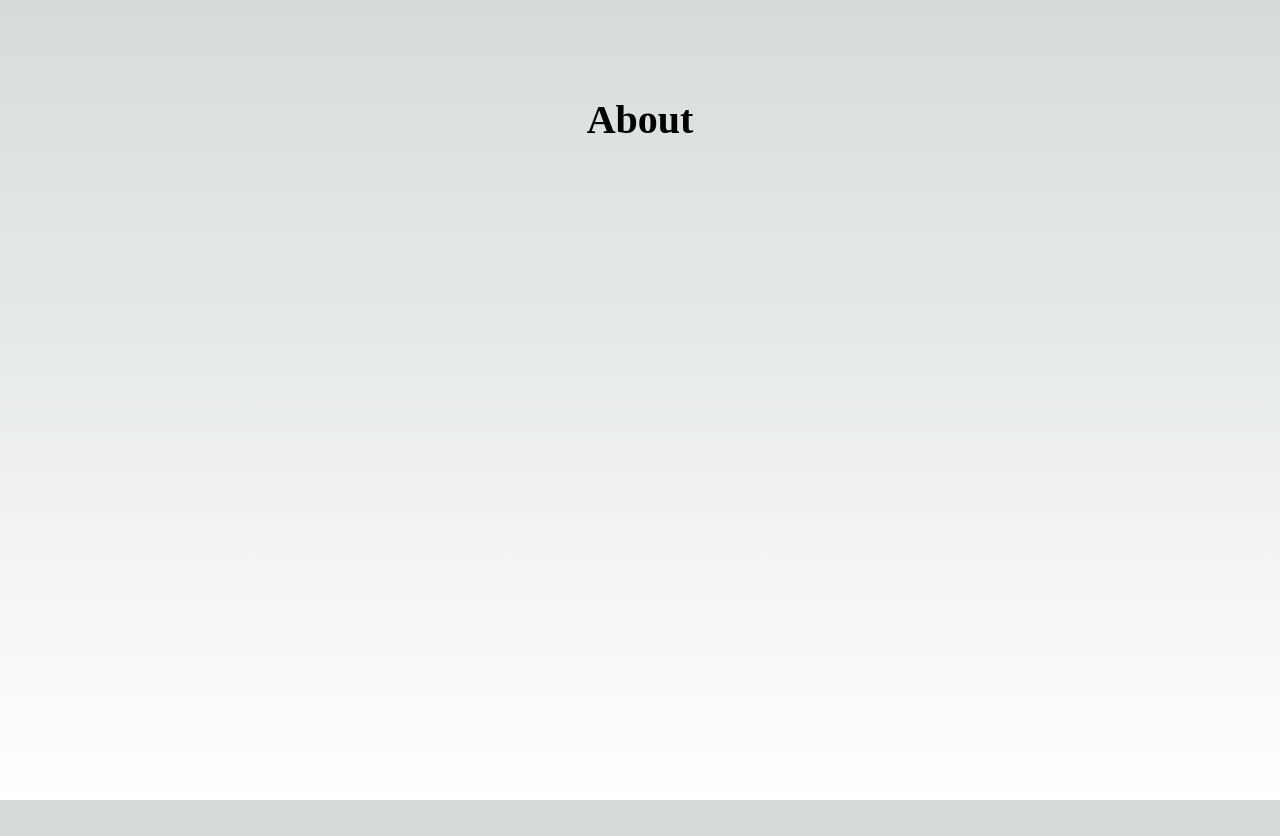
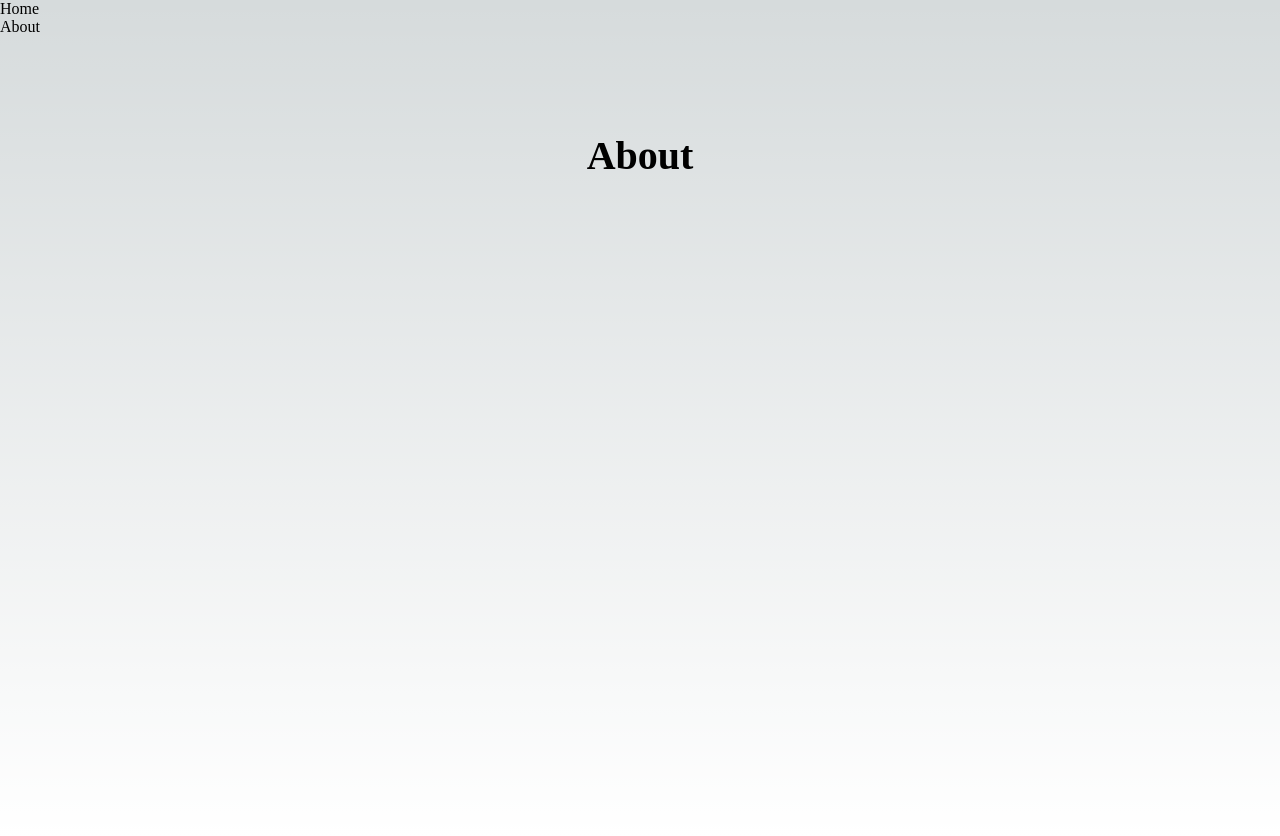
Before and after one commit to fidotheprince/nextjs-practice, a Next.js app in the folder next-pract/: page /about in a window 1280 px wide. Before the commit the page ends 800 px from the top, so only its background shows below. Built offline with nearby package versions, Linux system fonts and the light colour scheme.

Commit message:
integrated nav to layout;

```diff
--- a/next-pract/components/Layout.js
+++ b/next-pract/components/Layout.js
@@ -1,4 +1,5 @@
 import styles from '../styles/Layout.module.css'
+import Nav from './Nav'
 
 /**
  * Component is self titled and is the application
@@ -8,9 +9,13 @@ import styles from '../styles/Layout.module.css'
 
 const Layout = ({children}) => {
     return (
-        <div className={styles.container}>
-            <main className={styles.main}>{children}</main>
-        </div>
+        <>
+            <Nav />
+            <div className={styles.container}>
+                <main className={styles.main}>{children}</main>
+            </div>
+        </>
+
     )
 }
 
--- a/next-pract/components/Nav.js
+++ b/next-pract/components/Nav.js
@@ -1,5 +1,6 @@
 import Link from 'next/link'
-import navStyles from '../styles/Nav.module.css'
+import Layout from './Layout'
+//import navStyles from '../styles/Nav.module.css'
 
 /**
  * We want nav bar to be in the Layout.js component
@@ -20,3 +21,5 @@ const Nav = () => {
         </nav>
     )
 }
+
+export default Nav;
```
